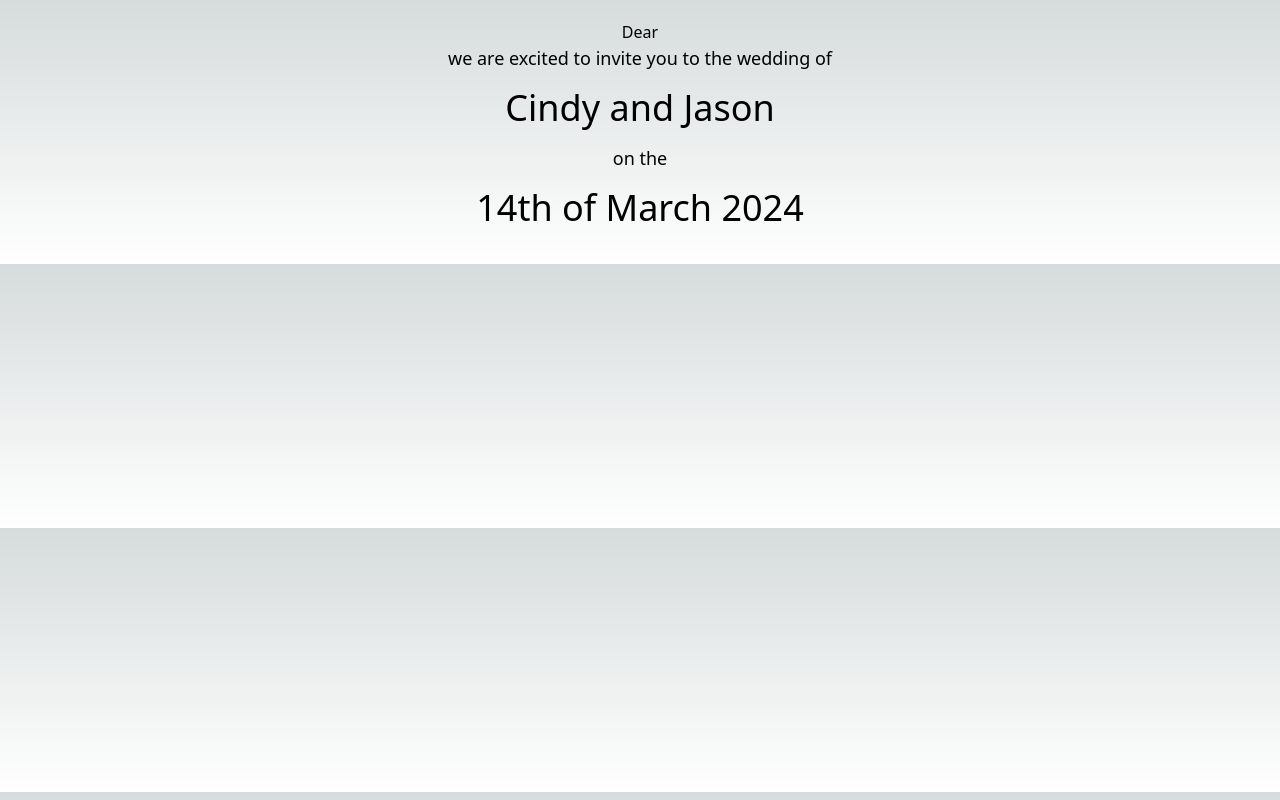
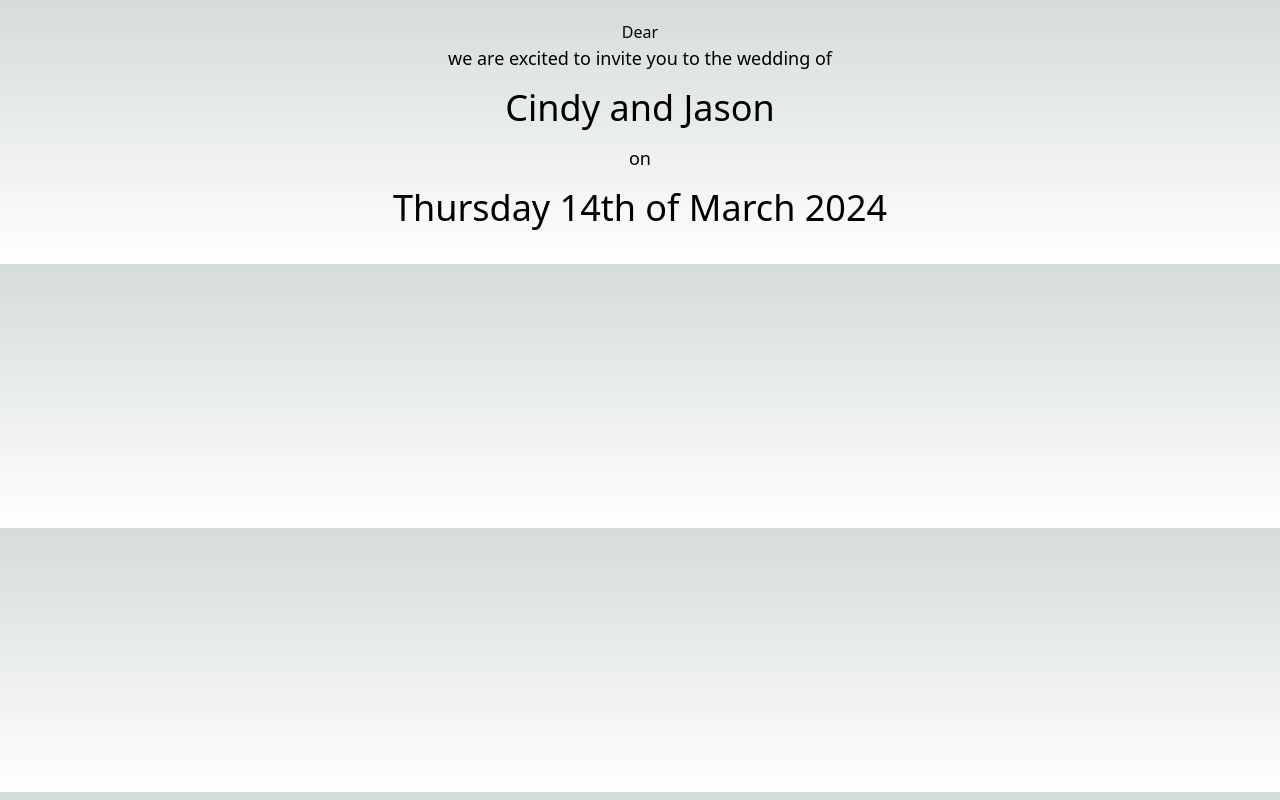
Before and after one commit to jason-cmk/react-rsvp, a Next.js app: page /InvitationMessage in a window 1280 px wide. Built offline with nearby package versions, Linux system fonts and the light colour scheme.

Commit message:
Add day of week

```diff
--- a/pages/InvitationMessage.tsx
+++ b/pages/InvitationMessage.tsx
@@ -6,8 +6,8 @@ export default function InviationMessage(props: { invitee: string }) {
             <p className=''>Dear <span className='italic'>{props.invitee}</span></p>
             <p className='text-lg'>we are excited to invite you to the wedding of</p>
             <h1 className='text-4xl p-4 text-center '>Cindy and Jason</h1>
-            <p className='text-lg'>on the</p>
-            <div className='text-4xl p-4 text-center'>14th of March 2024</div>
+            <p className='text-lg'>on</p>
+            <div className='text-4xl p-4 text-center'>Thursday 14th of March 2024</div>
         </div>
     )
 }
```
